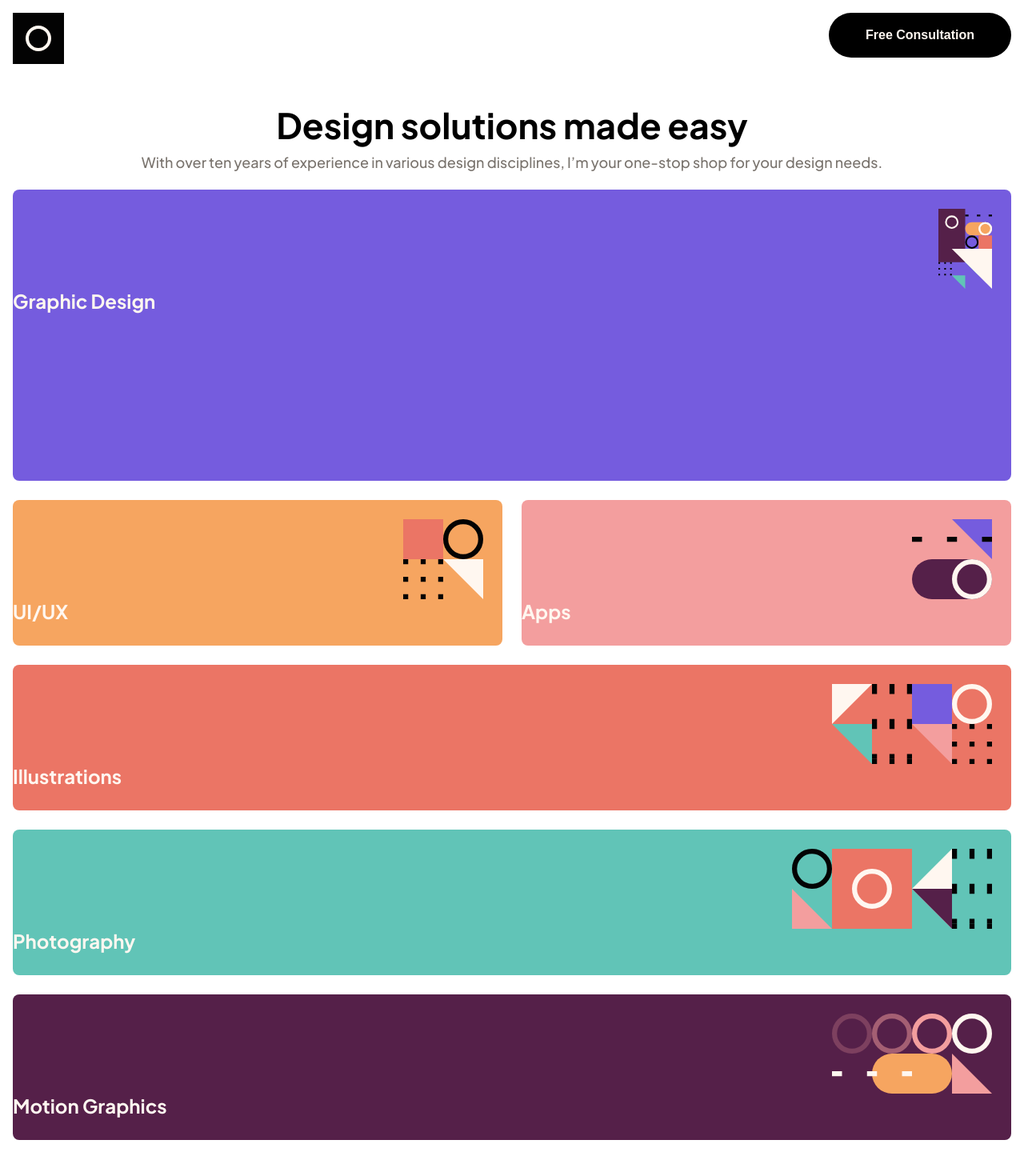
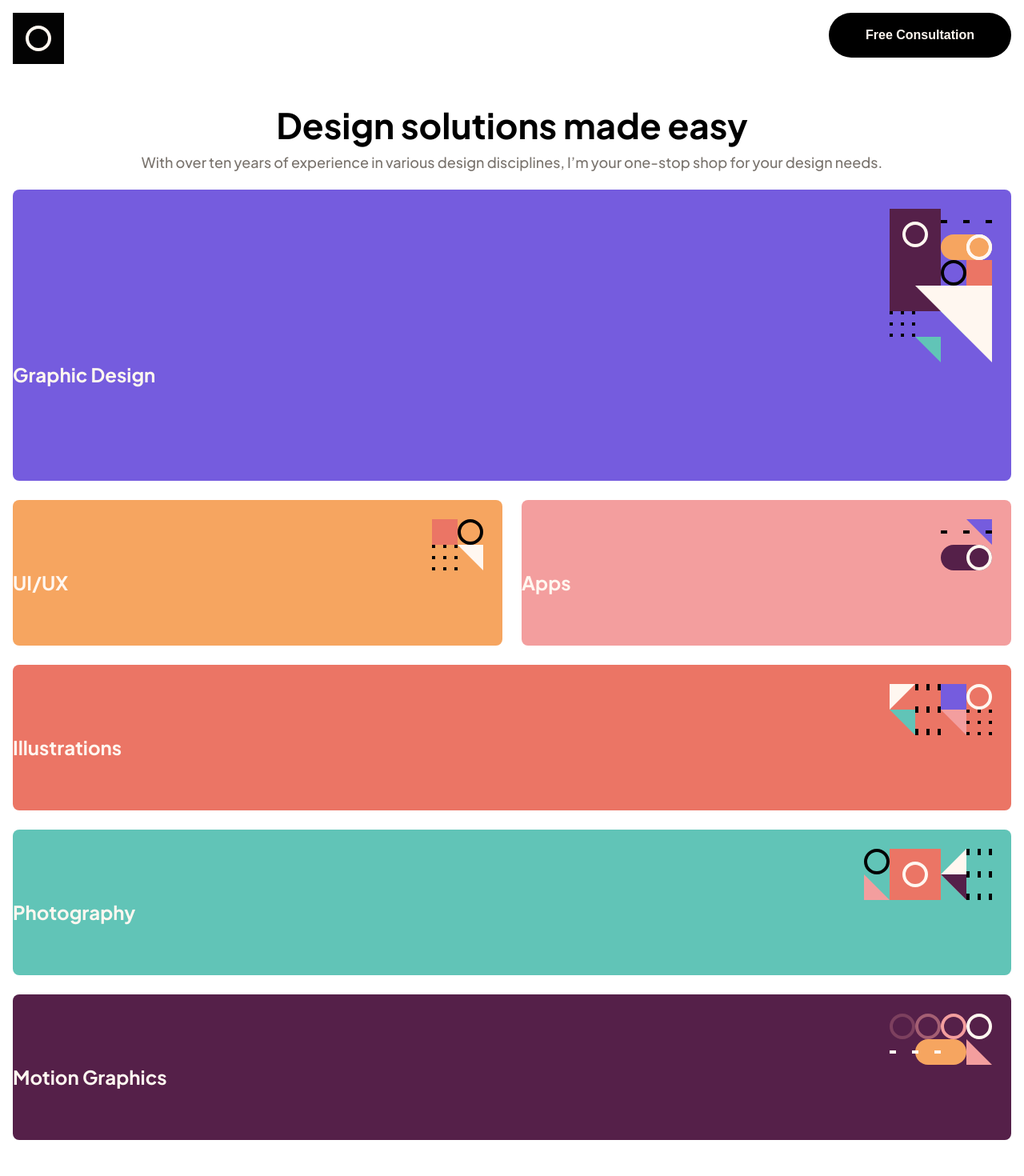
Before and after one commit to Ramaj57/single-page-design-portfolio, an Angular app in the folder single-page-design-portfolio/: page / in a window 1280 px wide. Shown: the top 1470 px of the page at 80% size. Built offline with nearby package versions, Linux system fonts and the light colour scheme.

Commit message:
used ngclass and changed style to size images in grid-cards

```diff
--- a/single-page-design-portfolio/src/app/app.component.html
+++ b/single-page-design-portfolio/src/app/app.component.html
@@ -6,7 +6,7 @@
 </p>
 <div class="grid-container">
   @for (genre of genres; track genre.name) {
-  <app-grid-card [name]="genre.name" [image]="genre.image" />
+  <app-grid-card [name]="genre.name" [image]="genre.image" [sizeClass]="genre.sizeClass"/>
   }
 </div>
 <app-resume-card />
--- a/single-page-design-portfolio/src/app/grid-card/grid-card.component.css
+++ b/single-page-design-portfolio/src/app/grid-card/grid-card.component.css
@@ -1,19 +1,39 @@
-.card-flex-container{
-   display:flex;
-   flex-direction: column;
-   color:var(--head-text2);
-   height:11.375rem;
-
+.card-flex-container {
+  display: flex;
+  flex-direction: column;
+  color: var(--head-text2);
+  height: 11.375rem;
 }
 
-img{
-    margin-top: 1.5rem;
-    margin-right:1.5em;
-    height: 100px;
-    align-self: flex-end;
+img {
+  margin-top: 1.5rem;
+  margin-right: 1.5em;
+  align-self: flex-end;
 }
 
-p{
-    font-weight: 700;
-    font-size: 1.5rem;
+.graphicDesign {
+  width: 8rem;
+  height: 12rem;
 }
+
+.uiUx,
+.apps {
+  width: 4rem;
+  height: 4rem;
+}
+
+.illustrations,
+.motionGraphics {
+  width: 8rem;
+  height: 4rem;
+}
+
+.photography {
+  width: 10rem;
+  height: 4rem;
+}
+
+p {
+  font-weight: 700;
+  font-size: 1.5rem;
+}
--- a/single-page-design-portfolio/src/app/grid-card/grid-card.component.html
+++ b/single-page-design-portfolio/src/app/grid-card/grid-card.component.html
@@ -1,4 +1,4 @@
 <div class="card-flex-container">
-    <img [src]="image()" alt="not yet">
+    <img [src]="image()" alt="not yet" [ngClass]="sizeClass()">
     <p>{{name()}}</p>
 </div>
--- a/single-page-design-portfolio/src/app/grid-card/grid-card.component.ts
+++ b/single-page-design-portfolio/src/app/grid-card/grid-card.component.ts
@@ -1,14 +1,15 @@
-import { NgStyle } from '@angular/common';
+import { NgClass, NgStyle } from '@angular/common';
 import { Component, input } from '@angular/core';
 
 @Component({
   selector: 'app-grid-card',
   standalone: true,
-  imports: [],
+  imports: [NgClass],
   templateUrl: './grid-card.component.html',
   styleUrl: './grid-card.component.css'
 })
 export class GridCardComponent {
 name = input<string>('');
 image = input<string>('');
+sizeClass = input<string>('');
 }
```
